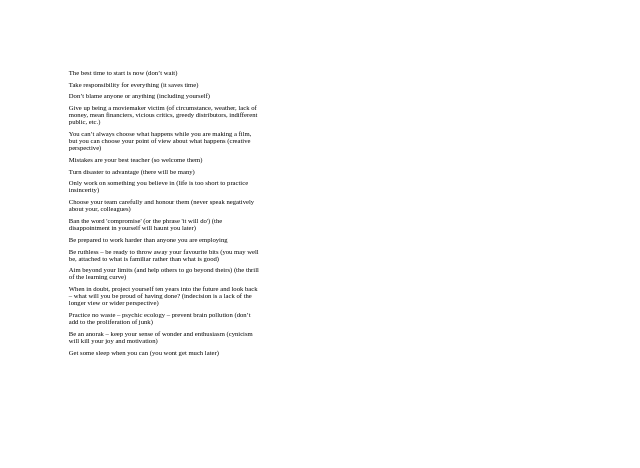
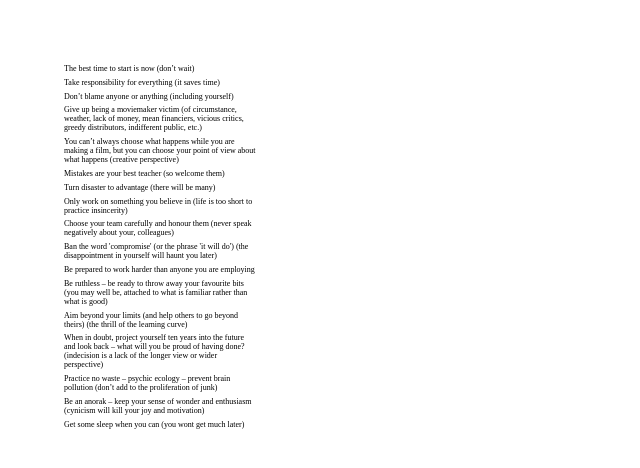
Before and after one commit to auchers/typography, a Vue app: page /#/4 in a window 1280 px wide. Shown: the top 468 px of the page, without its empty margins (0-640 px from the left). Built offline with nearby package versions, Linux system fonts and the light colour scheme.

Commit message:
change v4 to strike out lines that have been clicked

```diff
--- a/package.json
+++ b/package.json
@@ -10,6 +10,7 @@
     "build": "node build/build.js"
   },
   "dependencies": {
+    "jspdf": "^1.3.5",
     "vue": "^2.5.2",
     "vue-router": "^3.0.1"
   },
--- a/src/components/Version4.vue
+++ b/src/components/Version4.vue
@@ -1,15 +1,20 @@
 <template>
   <div class="wrapper">
     <!--<p class="title">{{title}}</p>-->
-    <div class="grid">
-      <div class="cell" v-for="line in text">
-        <div class="text">
-          <div class="main" v-on:click="handleClick">{{line.main}} {{line.sub}}</div>
-          <!--<div class="sub">{{line.sub}}</div>-->
+    <div class="col1">
+      <div class="col1-text-wrapper">
+        <div class="cell" v-for="(line, i) in text">
+          <div class="text">
+            <div class="main" v-bind:class="{clicked: hasBeenClicked[i]}" v-on:click="handleClick">{{line.main}} {{line.sub}}</div>
+            <!--<div class="sub">{{line.sub}}</div>-->
+          </div>
         </div>
+        <button v-if="callout.active" class="export">Export to PDF</button>
       </div>
     </div>
-    <div class="callout" v-if="callout.active">{{callout.main}} {{callout.sub}}</div>
+    <div class="callout" v-if="callout.active">
+      <div class="callout-text" v-for="line in callout.main">{{line}}</div>
+    </div>
   </div>
 </template>
 
@@ -20,40 +25,47 @@
     data () {
       return {
         msg: 'This is Version 4',
-        callout: {main: '',
-          sub: '',
-          active: false}
+        callout: {main: [],
+          active: false},
+        mutableText: [],
+        hasBeenClicked: []
       }
+    },
+    created(){
+      this.mutableText = this.text.map((x,i) =>{
+        return {main: x.main, sub: x.sub, orig_i: i}
+      })
+      this.hasBeenClicked = this.text.map(x => {return false});
+      console.log(this.hasBeenClicked)
     },
     methods: {
       handleClick () {
-        // let self = this;
-        let rand = Math.round(Math.random() * this.text.length);
-        let cur = this.text[rand];
+        if (this.mutableText.length > 0){
+          let rand = Math.round(Math.random() * this.mutableText.length-1);
+          let cur = this.mutableText.splice(rand, 1);
+          this.hasBeenClicked[cur[0].orig_i] = true;
 
-        let callout = {
-          main: cur.main,
-          sub: cur.sub,
-          active: true,
+          this.callout.main.splice(0, 0, cur[0].main + ' ' + cur[0].sub)
+          this.callout.active = true;
         }
-
-        this.callout = callout;
       }
     }
   }
 </script>
 
 <style scoped>
-  .grid{
-    width: 20vw;
+  .col1{
     margin: 1em;
-    flex: 0 0 auto;
-    max-width: 200px;
 
   }
 
+  .col1-text-wrapper{
+    position: sticky;
+    top: 4em;
+  }
+
   .text{
-    font-size: 5pt;
+    font-size: 8px;
   }
 
   .text:hover {
@@ -61,12 +73,45 @@
   }
 
   .cell{
-    margin: .3em;
+    margin-bottom: .3em;
   }
 
   .wrapper{
-    display: flex;
+    display: grid;
+    grid-template-columns: 225px auto;
     margin: 3em;
+    font-family: "Futura Std";
+  }
+
+  .callout-text{
+    margin-bottom: 1em;
+  }
+
+  .clicked{
+    text-decoration: goldenrod line-through;
+  }
+
+  button {
+    margin-top: 2em;
+    /*margin-left: .3em;*/
+    height: 2em;
+    width: fit-content;
+    background: none;
+    font-family: "Futura Std";
+    /*position: absolute;*/
+    /*bottom: 1em;*/
+    /*border: none;*/
+    border-bottom-color: goldenrod;
+    border-width: 0 0 2px 0;
+    -webkit-appearance: none;
+    color: unset;
+    border-image: none;
+    padding-left: 0;
+  }
+
+  button:focus {
+    outline:0;
+    font-weight: bolder;
   }
 
   .callout{
```
